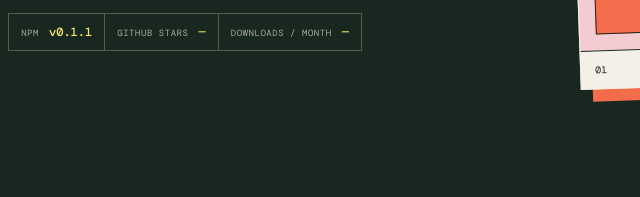
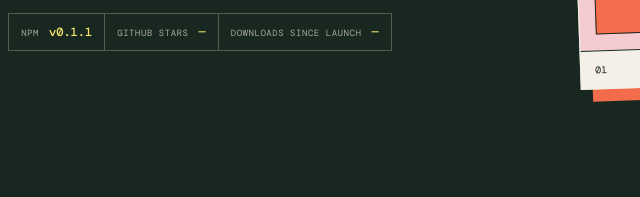
Before and after one commit to mojeebdev/StyleGraft, a website: page index.html in a window 1280 px wide. Shown: the part 589-786 px from the top of the page, 43-683 px from the left. Drawn offline with nearby package versions, Linux system fonts and the light colour scheme; no server answers.

Commit message:
Label npm downloads as total since launch

```diff
--- a/index.html
+++ b/index.html
@@ -180,7 +180,7 @@
                 <span class="proof-label">GitHub stars</span><strong data-github-stars>—</strong>
               </a>
               <a href="https://www.npmjs.com/package/@blindspotlab/stylegraft" aria-label="View StyleGraft npm downloads">
-                <span class="proof-label">Downloads / month</span><strong data-npm-downloads>—</strong>
+                <span class="proof-label">Downloads since launch</span><strong data-npm-downloads>—</strong>
               </a>
             </div>
           </div>
```
